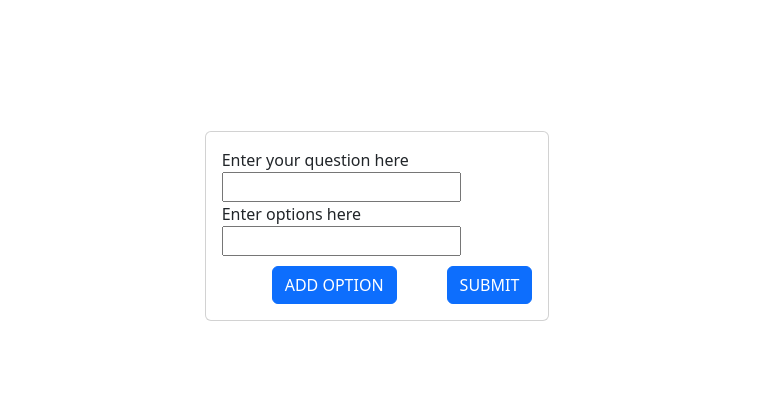
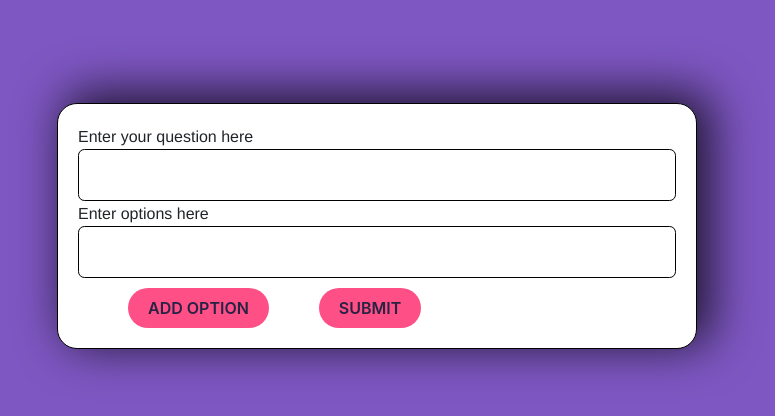
Before and after one commit to georgievmv/VotingApp, a React (Create React App) app in the folder vote-app/: page / in a window 1280 px wide. Shown: the part 174-590 px from the top of the page, without its empty margins (263-1038 px from the left). Built offline with nearby package versions, Linux system fonts and the light colour scheme.

Commit message:
syle changes

```diff
--- a/vote-app/src/App.css
+++ b/vote-app/src/App.css
@@ -0,0 +1,3 @@
+.App {
+  background-color: #7e57c2;
+}
--- /dev/null
+++ b/vote-app/src/UI/Button.css
@@ -0,0 +1,51 @@
+/* CSS */
+.button-18 {
+  align-items: center;
+  background-color: #0a66c2;
+  border: 0;
+  border-radius: 100px;
+  box-sizing: border-box;
+  color: #272343;
+  cursor: pointer;
+  display: inline-flex;
+  font-family: -apple-system, system-ui, system-ui, "Segoe UI", Roboto,
+    "Helvetica Neue", "Fira Sans", Ubuntu, Oxygen, "Oxygen Sans", Cantarell,
+    "Droid Sans", "Apple Color Emoji", "Segoe UI Emoji", "Segoe UI Symbol",
+    "Lucida Grande", Helvetica, Arial, sans-serif;
+  font-size: 16px;
+  font-weight: 600;
+  justify-content: center;
+  line-height: 20px;
+  max-width: 480px;
+  min-height: 40px;
+  min-width: 0px;
+  overflow: hidden;
+  padding: 0px;
+  padding-left: 20px;
+  padding-right: 20px;
+  text-align: center;
+  touch-action: manipulation;
+  transition: background-color 0.167s cubic-bezier(0.4, 0, 0.2, 1) 0s,
+    box-shadow 0.167s cubic-bezier(0.4, 0, 0.2, 1) 0s,
+    color 0.167s cubic-bezier(0.4, 0, 0.2, 1) 0s;
+  user-select: none;
+  -webkit-user-select: none;
+  vertical-align: middle;
+}
+
+.button-18:hover,
+.button-18:focus {
+  background-color: #16437e;
+  color: #ffffff;
+}
+
+.button-18:active {
+  background: #09223b;
+  color: rgb(255, 255, 255, 0.7);
+}
+
+.button-18:disabled {
+  cursor: not-allowed;
+  background: rgba(0, 0, 0, 0.08);
+  color: rgba(0, 0, 0, 0.3);
+}
--- /dev/null
+++ b/vote-app/src/UI/Button.tsx
@@ -0,0 +1,19 @@
+import React from "react";
+import "./Button.css";
+const Button: React.FC<{
+  type?: "submit";
+  children: React.ReactNode;
+  onClick?: () => void;
+  className: string;
+}> = (props) => {
+  return (
+    <button
+      onClick={props.onClick}
+      type={props.type}
+      className={`button-18 ${props.className}`}
+    >
+      {props.children}
+    </button>
+  );
+};
+export default Button;
--- a/vote-app/src/index.css
+++ b/vote-app/src/index.css
@@ -0,0 +1,3 @@
+body {
+  color: red;
+}
--- a/vote-app/src/pages/CreateSurvey.module.css
+++ b/vote-app/src/pages/CreateSurvey.module.css
@@ -7,9 +7,43 @@
 .formGroup input {
   display: block;
 }
+
 .button {
+  background-color: #ff4f87;
   margin-top: 10px;
   width: 50;
   margin-left: 50px;
   margin-right: auto;
 }
+.card {
+  width: 50%;
+  border-radius: 20px;
+  border: 1px black solid;
+  padding: 20px;
+  box-shadow: 11px -7px 47px 4px rgba(0, 0, 0, 0.75);
+  -webkit-box-shadow: 11px -7px 47px 4px rgba(0, 0, 0, 0.75);
+  -moz-box-shadow: 11px -7px 47px 4px rgba(0, 0, 0, 0.75);
+  background-color: white;
+}
+label {
+  font-family: "Franklin Gothic Medium", "Arial Narrow", Arial, sans-serif;
+}
+input {
+  display: block;
+  margin: 0;
+  padding: 0.8rem 1.6rem;
+  color: inherit;
+  width: 100%;
+  font-family: inherit;
+
+  font-weight: inherit;
+  line-height: 1.8;
+  border: 1px black solid;
+  border-radius: 0.4rem;
+}
+
+input:hover {
+  box-shadow: 5px 5px 5px 0px rgba(0, 0, 0, 0.75);
+  -webkit-box-shadow: 5px 5px 5px 0px rgba(0, 0, 0, 0.75);
+  -moz-box-shadow: 5px 5px 5px 0px rgba(0, 0, 0, 0.75);
+}
--- a/vote-app/src/pages/CreateSurvey.tsx
+++ b/vote-app/src/pages/CreateSurvey.tsx
@@ -7,7 +7,7 @@
   ReactHTML,
   useEffect,
 } from "react";
-import { Button, Card } from "react-bootstrap";
+import Button from "../UI/Button";
 import styles from "./CreateSurvey.module.css";
 import { Options } from "../models/OptionsType";
 import { useNavigate } from "react-router-dom";
@@ -76,7 +76,7 @@
   };
   return (
     <div className={styles.container}>
-      <Card className="p-3">
+      <div className={styles.card}>
         <form onSubmit={formSubmitHandler}>
           <div className={styles.formGroup}>
             <label>Enter your question here</label>
@@ -103,7 +103,7 @@
             </Button>
           </div>
         </form>
-      </Card>
+      </div>
     </div>
   );
 };
```
